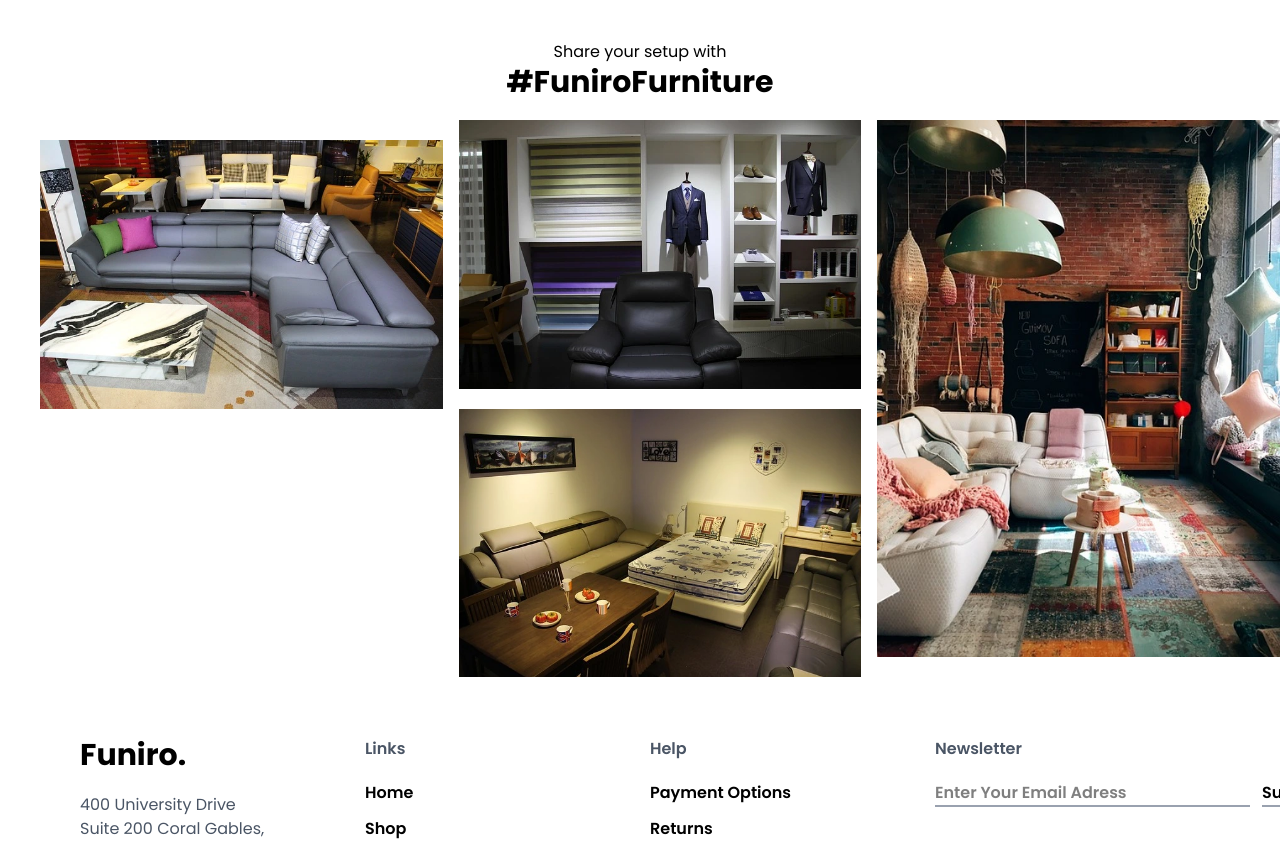
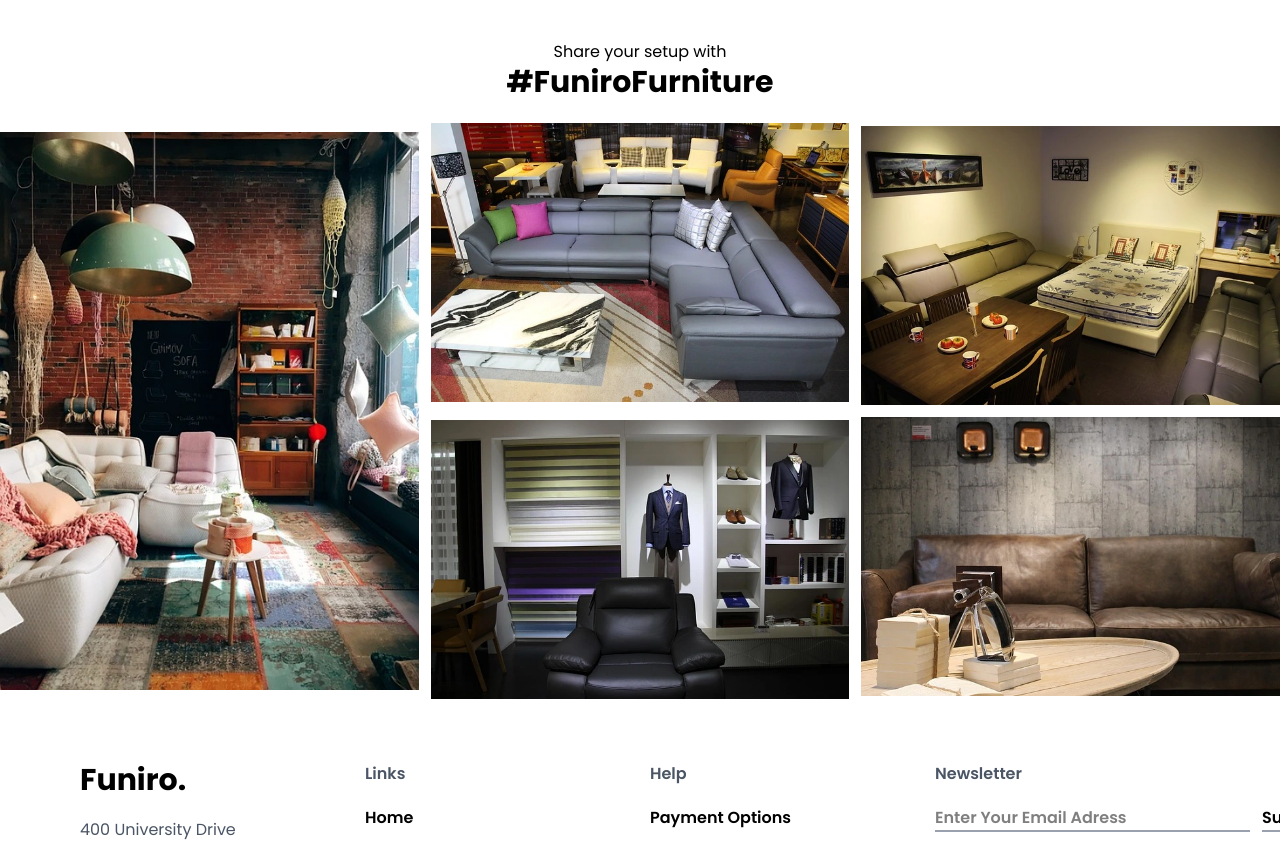
Before and after one commit to yKaayo/Furniro, a React (Vite) app: page / in a window 1280 px wide. Shown: the part 1320-2161 px from the top of the page. Built offline with nearby package versions, Linux system fonts and the light colour scheme.

Commit message:
Home Done

```diff
--- a/src/index.css
+++ b/src/index.css
@@ -36,6 +36,10 @@
   --default-font-family: "Poppins", "sans-serif";
 }
 
+html {
+  overflow-x: hidden;
+}
+
 /* Variable */
 .btn--yellow {
   @apply bg-primary-yellow border-primary-yellow hover:text-primary-yellow border-2 font-bold text-white duration-300 hover:bg-transparent;
--- a/src/layout/CartTotal.jsx
+++ b/src/layout/CartTotal.jsx
@@ -6,9 +6,9 @@ const CartTotal = () => {
     { name: "Subtotal" },
   ];
   return (
-    <section className="container mx-auto py-10">
+    <section className="container mx-auto grid gap-5 py-10 md:grid-cols-[70%_30%]">
       <div className="bg-secundary-white">
-        <ul className="flex justify-center gap-3 px-10">
+        <ul className="flex justify-between gap-3 px-10">
           {columns.map((column) => (
             <li key={column.name} className="flex flex-col py-5 font-semibold">
               {column.name}
@@ -16,6 +16,22 @@ const CartTotal = () => {
           ))}
         </ul>
       </div>
+
+      <div className="bg-secundary-white px-10 py-5">
+        <h2 className="text-3xl font-semibold">Cart Totals</h2>
+
+        <div className="flex items-center justify-between">
+          <p className="font-semibold">Subtotal</p>
+          <p className="font-semibold">R$30</p>
+        </div>
+
+        <div className="flex items-center justify-between">
+          <p className="font-semibold">Total</p>
+          <p className="font-semibold">R$30</p>
+        </div>
+
+        <button>Check out</button>
+      </div>
     </section>
   );
 };
--- a/src/layout/Footer.jsx
+++ b/src/layout/Footer.jsx
@@ -52,13 +52,16 @@ const Footer = () => {
         <div className="flex flex-col items-center gap-5 font-semibold sm:items-start">
           <h3 className="text-gray-600">Newsletter</h3>
 
-          <form className="flex lg:flex-col xl:flex-row gap-3" onSubmit={(e) => e.preventDefault()}>
+          <form
+            className="flex flex-col sm:flex-row gap-3 lg:flex-col xl:flex-row"
+            onSubmit={(e) => e.preventDefault()}
+          >
             <input
               className="border-b-2 border-gray-400"
               type="email"
               placeholder="Enter Your Email Adress"
             />
-            <button className="cursor-pointer border-b-2 border-gray-400 w-fit mx-auto">
+            <button className="mx-auto w-fit cursor-pointer border-b-2 border-gray-400">
               Subscribe
             </button>
           </form>
--- a/src/layout/Header.jsx
+++ b/src/layout/Header.jsx
@@ -35,10 +35,10 @@ const Header = () => {
         <div
           className={`w-full ${
             !showNavBar && window.innerWidth < 768 ? "hidden" : "flex"
-          } md:rounded-n4 bg-secundary-yellow absolute top-[70px] flex-col gap-8 rounded-lg p-5 shadow-xl md:static md:flex-row md:justify-between md:bg-transparent md:p-0 md:shadow-none`}
+          }  bg-secundary-yellow absolute top-20 flex-col gap-8 rounded-lg p-5 shadow-xl md:static md:flex-row md:justify-between md:bg-transparent md:p-0 md:shadow-none`}
         >
-          <nav className="relative md:mx-auto">
-            <ul className="flex flex-col justify-center gap-10 font-semibold md:flex-row">
+          <nav className="relative md:mx-auto ">
+            <ul className="flex flex-col justify-center gap-10 font-semibold md:flex-row ">
               {navLinks.map((link) => (
                 <li key={link.path}>
                   <NavLink
--- a/src/layout/Hero.jsx
+++ b/src/layout/Hero.jsx
@@ -6,7 +6,7 @@ const Hero = () => {
       style={{ backgroundImage: `url(${heroBgImg})` }}
       className="bg-cover bg-[35%_100%]"
     >
-      <div className="container mx-auto grid h-[90svh] grid-cols-1 items-center justify-center px-5 md:grid-cols-2">
+      <div className="container mx-auto grid h-[90svh] grid-cols-1 items-center justify-center pt-20 px-5 md:grid-cols-2">
         <div className="bg-secundary-yellow/80 col-start-2 flex flex-col items-start gap-3 p-10">
           <p>New Arrival</p>
           <h2 className="text-primary-yellow text-4xl font-semibold">
--- a/src/layout/Share.jsx
+++ b/src/layout/Share.jsx
@@ -2,18 +2,27 @@ import livingRoomImg1 from "../assets/img/beauty-garden-1195732_640.webp";
 import closetImg1 from "../assets/img/beauty-garden-1195727_640.webp";
 import livingRoomImg2 from "../assets/img/beauty-garden-1195721_640.webp";
 import livingRoomImg3 from "../assets/img/brick-wall-1850095_640.webp";
+import livingRoomImg4 from "../assets/img/living-room-set-728733_640.webp";
 
 const Share = () => {
   return (
-    <section className="container mx-auto my-5 flex flex-col items-center">
+    <section className="container mx-auto my-5 flex flex-col items-center px-3 sm:px-0">
       <p>Share your setup with</p>
       <h2 className="text-3xl font-bold">#FuniroFurniture</h2>
 
-      <div className="mt-5 columns-3 px-5">
-        <img className="m-5" src={livingRoomImg1} alt="Living Room" />
-        <img className="m-5" src={closetImg1} alt="Closet" />
-        <img className="m-5" src={livingRoomImg2} alt="Living Room" />
-        <img className="m-5" src={livingRoomImg3} alt="Living Room" />
+      <div className="mt-5 grid grid-cols-3 grid-rows-2 items-center gap-3">
+        <img
+          className="row-span-2 py-3"
+          src={livingRoomImg3}
+          alt="Living Room"
+        />
+        <img className="" src={livingRoomImg1} alt="Living Room" />
+        <div className="row-span-2 flex flex-col gap-3">
+          <img className="" src={livingRoomImg2} alt="Living Room" />
+          <img className="" src={livingRoomImg4} alt="Living Room" />
+        </div>
+        <img className="" src={closetImg1} alt="Closet" />
+
       </div>
     </section>
   );
```
Also changed, not shown: src/assets/img/living-room-set-728733_640.webp (added).
